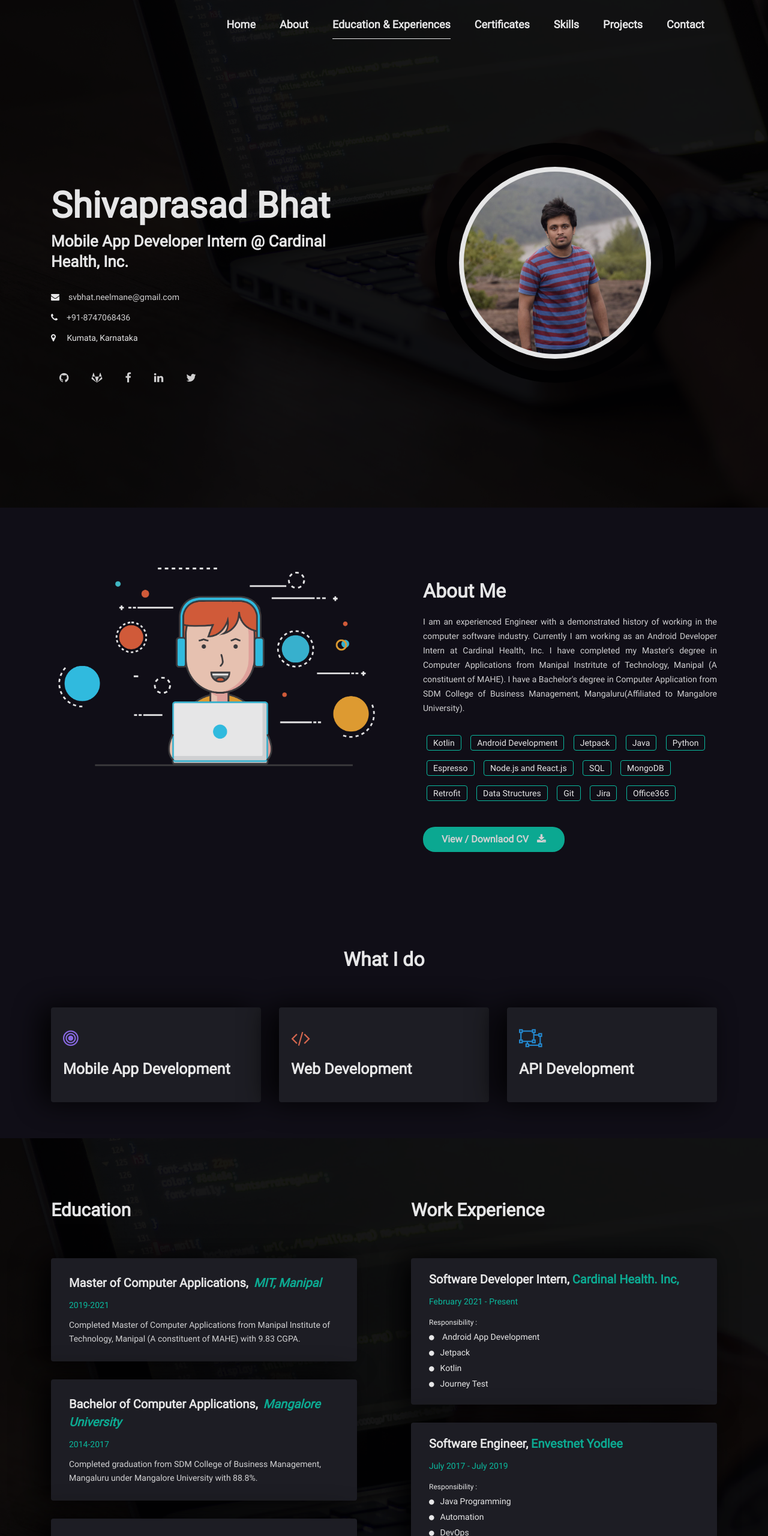
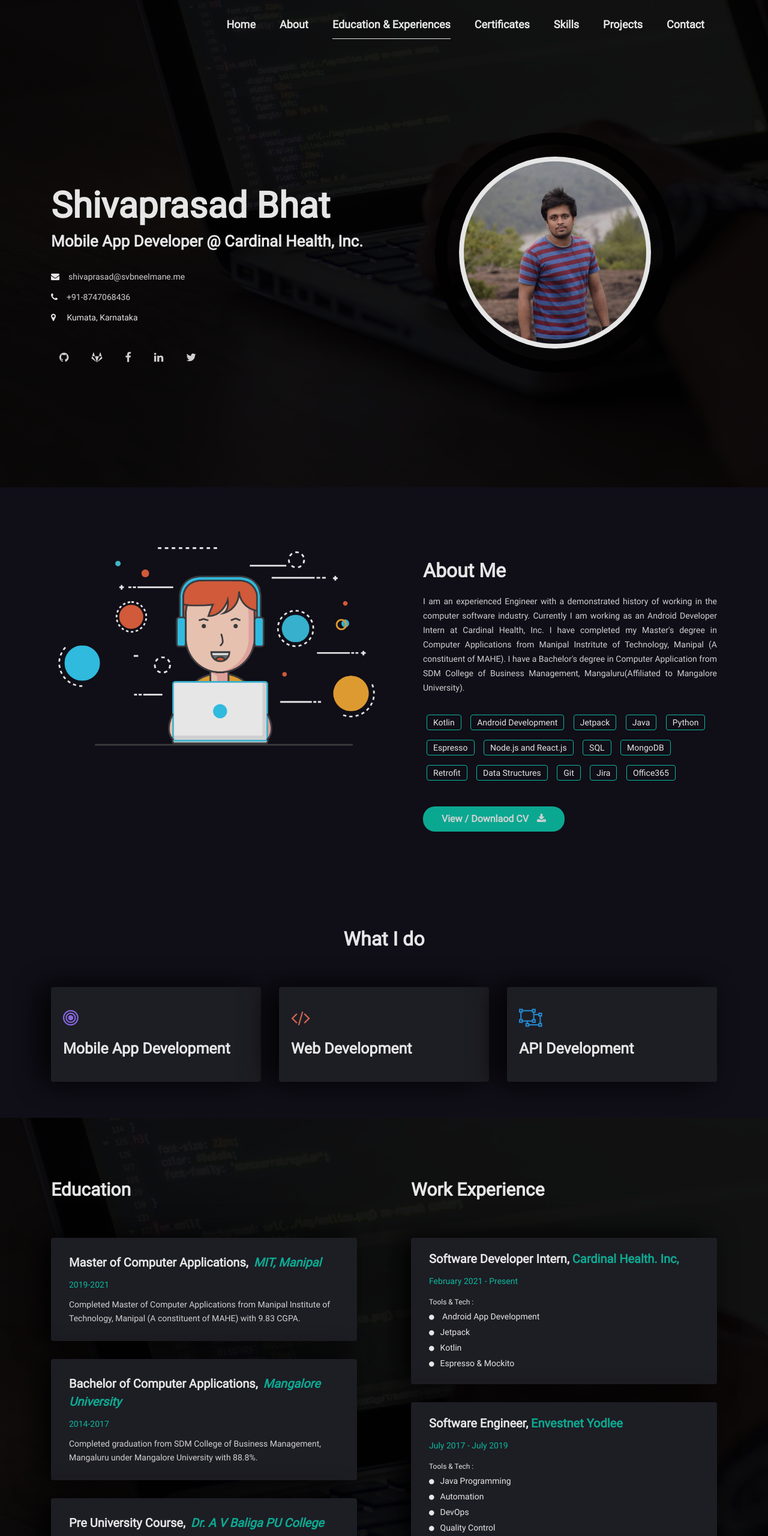
Before and after one commit to shivaprasad-bhat/shivaprasad-portfolio, a plain HTML site: page index.html in a window 1280 px wide. Shown: the top 2560 px of the page at 60% size. Drawn offline with Linux system fonts and the light colour scheme.

Commit message:
Adding the revised email id and contact details

```diff
--- a/index.html
+++ b/index.html
@@ -168,7 +168,7 @@
                                     data-wow-duration="0.8s"
                                     data-wow-delay="0.3s"
                                 >
-                                    Mobile App Developer Intern @ Cardinal
+                                    Mobile App Developer @ Cardinal
                                     Health, Inc.
                                 </h4>
 
@@ -180,7 +180,7 @@
                                     >
                                         <i class="fa fa-envelope"></i
                                         ><a href="mailto:"
-                                            >svbhat.neelmane@gmail.com</a
+                                            >shivaprasad@svbneelmane.me</a
                                         >
                                     </li>
                                     <li
@@ -540,7 +540,7 @@
                                         <div class="mh-eduyear">
                                             February 2021 - Present
                                         </div>
-                                        <span>Responsibility :</span>
+                                        <span>Tools & Tech :</span>
                                         <ul class="work-responsibility">
                                             <li>
                                                 <i class="fa fa-circle"></i>
@@ -556,7 +556,7 @@
                                             </li>
                                             <li>
                                                 <i class="fa fa-circle"></i
-                                                >Journey Test
+                                                >Espresso & Mockito
                                             </li>
                                         </ul>
                                     </div>
@@ -577,7 +577,7 @@
                                         <div class="mh-eduyear">
                                             July 2017 - July 2019
                                         </div>
-                                        <span>Responsibility :</span>
+                                        <span>Tools & Tech :</span>
                                         <ul class="work-responsibility">
                                             <li>
                                                 <i class="fa fa-circle"></i>Java
@@ -2203,13 +2203,10 @@
                                             <div class="each-info media-body">
                                                 <h4>Email</h4>
                                                 <a
-                                                    href="mailto:svbhat.neelmane@gmail.com"
-                                                    >shivaprasad.bhat@outlook.com</a
+                                                    href="mailto:shivaprasad@svbneelmane.me"
+                                                    >shivaprasad@svbneelmane.me</a
                                                 ><br />
-                                                <a
-                                                    href="mailto:shivaprasad.bhat@learner.manipal.edu"
-                                                    >shivaprasad.bhat@learner.manipal.edu</a
-                                                >
+
                                             </div>
                                         </div>
                                     </div>
```
